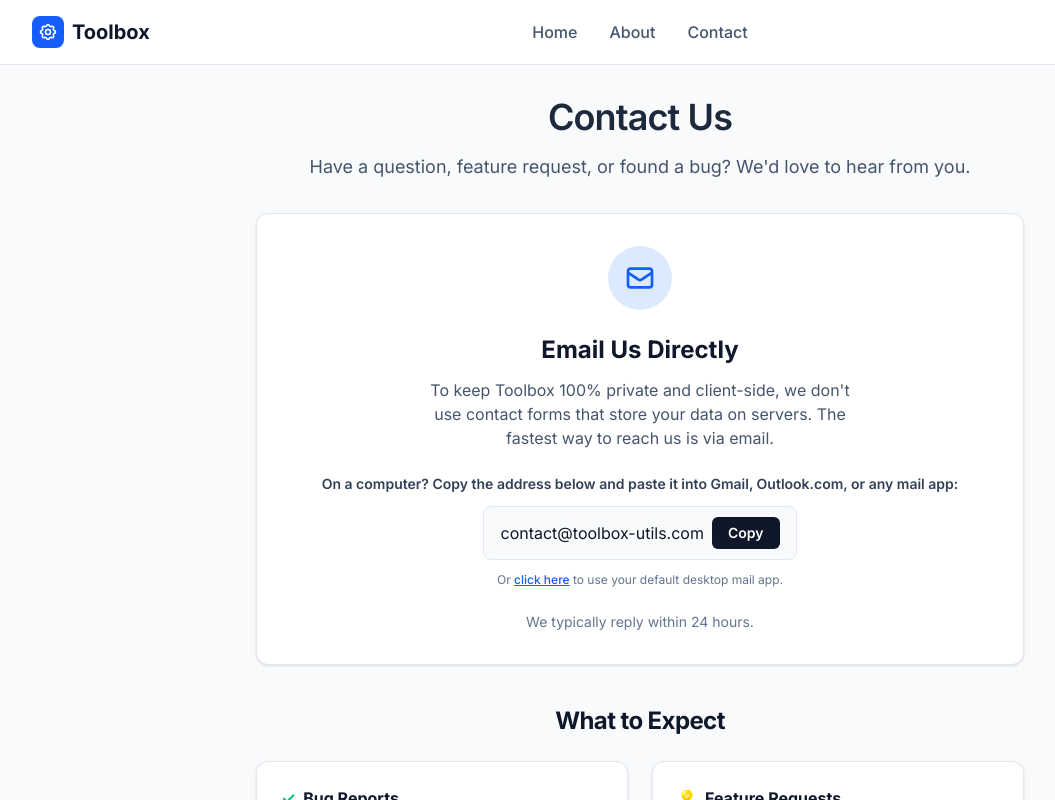
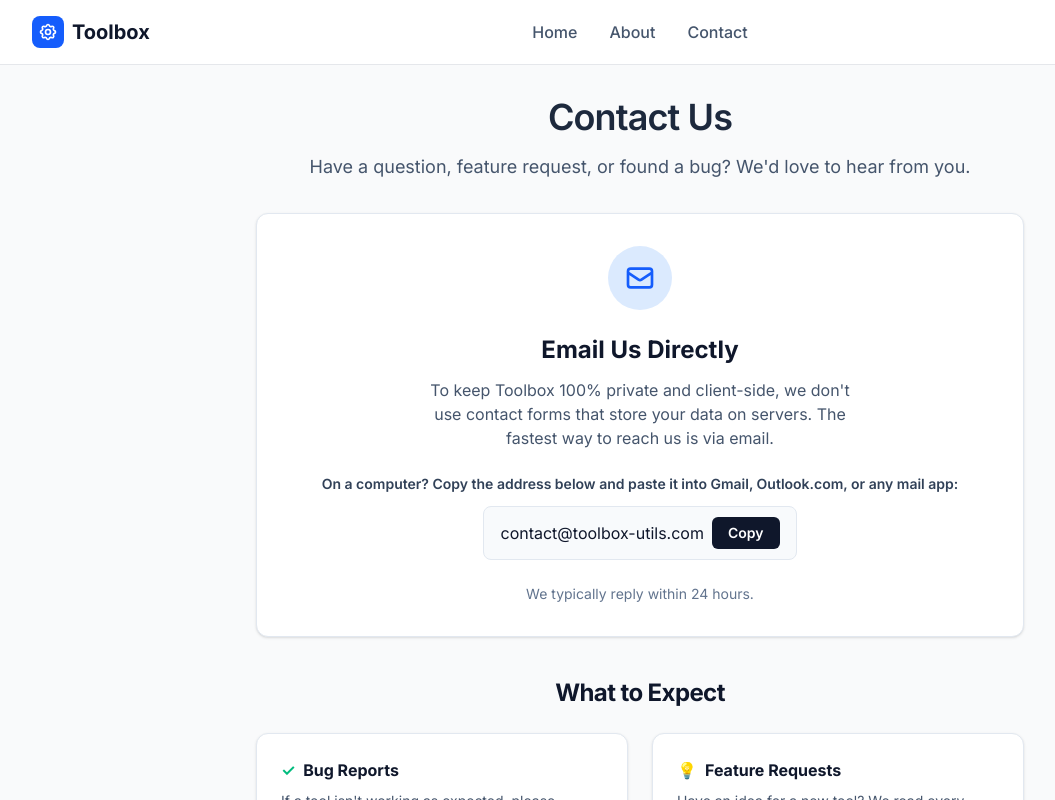
Before and after one commit to kashifali7890/toolbox, a Next.js app: page /contact in a window 1280 px wide. Shown: the top 800 px of the page, without its empty margins (0-1055 px from the left). Built offline with nearby package versions, Linux system fonts and the light colour scheme.

Commit message:
update contact page

```diff
--- a/src/app/contact/page.tsx
+++ b/src/app/contact/page.tsx
@@ -108,16 +108,6 @@ export default function Contact() {
                   </button>
                 </div>
                 {/* Subtle fallback for desktop users who DO have Outlook installed */}
-                <p className="text-xs text-slate-500 mt-3">
-                  Or{" "}
-                  <a
-                    href={`mailto:${contactEmail}`}
-                    className="text-blue-600 hover:text-blue-700 font-medium underline"
-                  >
-                    click here
-                  </a>{" "}
-                  to use your default desktop mail app.
-                </p>
               </div>
 
               <p className="text-sm text-slate-500 mt-6">
```
